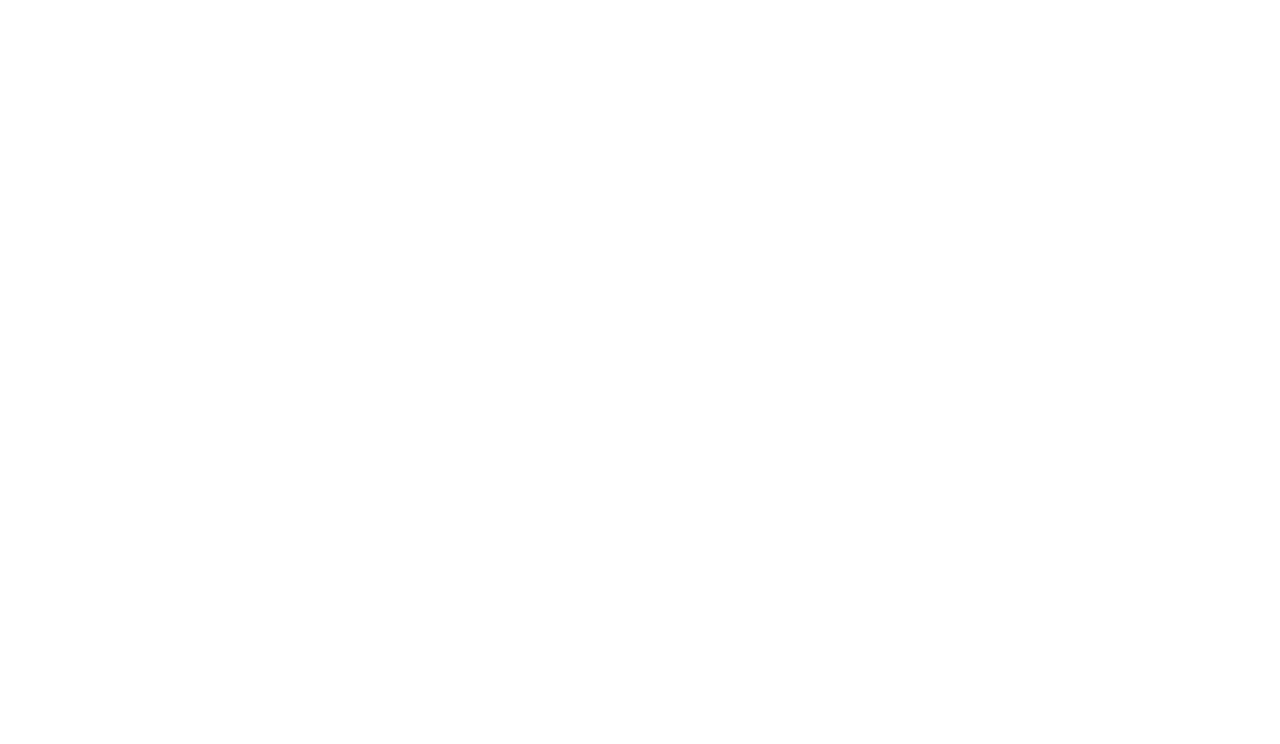
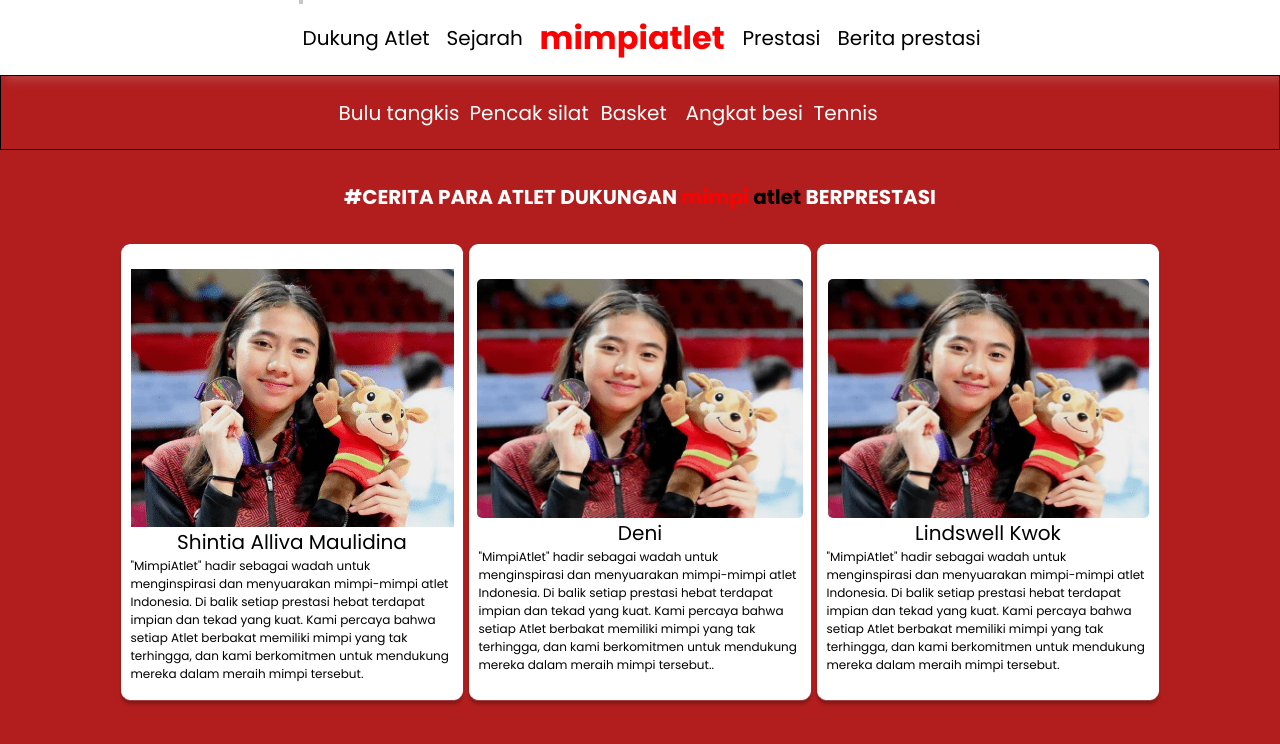
Before and after one commit to Fauzanmhr/mimpiatlet, a plain HTML site: page page/prestasi.html in a window 1280 px wide. Drawn offline with Linux system fonts and the light colour scheme; files that its build step writes are made by us from their sources.

Commit message:
prestasi

```diff
--- /dev/null
+++ b/asset/css/prestasi.css
@@ -0,0 +1,351 @@
+.prestasi-container {
+    width: 100%;
+    display: flex;
+    overflow: auto;
+    min-height: 100vh;
+    align-items: center;
+    flex-direction: column;
+    background-color: #B21E1E;
+  }
+  .prestasi-navbar {
+    width: 100%;
+    height: 75px;
+    display: flex;
+    position: relative;
+    box-shadow: 5px 5px 10px 0px #d4d4d4;
+    align-items: flex-start;
+    flex-shrink: 1;
+    justify-content: center;
+    background-color: rgba(255, 255, 255, 1);
+  }
+  .prestasi-container1 {
+    border: 2px dashed rgba(120, 120, 120, 0.4);
+    display: flex;
+    align-items: flex-start;
+    justify-content: center;
+  }
+  .prestasi-text {
+    color: rgba(0, 0, 0, 1);
+    width: 128px;
+    height: auto;
+    font-size: 20px;
+    align-self: center;
+    font-style: Regular;
+    text-align: left;
+    font-family: Poppins;
+    font-weight: 400;
+    line-height: normal;
+    font-stretch: normal;
+    margin-right: 1rem;
+    text-decoration: none;
+  }
+  .prestasi-text02 {
+    color: rgb(0, 0, 0);
+    width: 77px;
+    height: auto;
+    font-size: 20px;
+    align-self: center;
+    font-style: Regular;
+    text-align: left;
+    font-family: Poppins;
+    font-weight: 400;
+    line-height: normal;
+    font-stretch: normal;
+    margin-right: 1rem;
+    text-decoration: none;
+  }
+  .prestasi-text03 {
+    color: rgb(255, 0, 0);
+    width: 187px;
+    height: auto;
+    font-size: 32px;
+    align-self: center;
+    font-style: Bold;
+    text-align: left;
+    font-family: Poppins;
+    font-weight: 700;
+    line-height: normal;
+    font-stretch: normal;
+    text-decoration: none;
+  }
+  .prestasi-text04 {
+    color: #ff0000;
+  }
+  .prestasi-text05 {
+    color: #000000;
+  }
+  .prestasi-text06 {
+    color: rgba(0, 0, 0, 1);
+    width: 79px;
+    height: auto;
+    font-size: 20px;
+    align-self: center;
+    font-style: Regular;
+    text-align: left;
+    font-family: Poppins;
+    font-weight: 400;
+    line-height: normal;
+    margin-left: 1rem;
+    font-stretch: normal;
+    text-decoration: none;
+  }
+  .prestasi-text08 {
+    color: rgba(0, 0, 0, 1);
+    width: 144px;
+    height: auto;
+    font-size: 20px;
+    align-self: center;
+    font-style: Regular;
+    text-align: left;
+    font-family: Poppins;
+    font-weight: 400;
+    line-height: normal;
+    margin-left: 1rem;
+    font-stretch: normal;
+    text-decoration: none;
+  }
+  .prestasi-bar {
+    width: 100%;
+    height: 75px;
+    display: flex;
+    position: relative;
+    align-items: center;
+    flex-shrink: 1;
+    border-color: var(--dl-color-gray-black);
+    border-width: 1px;
+    flex-direction: row;
+    justify-content: center;
+    background-color: rgba(178, 30, 30, 0.78);
+  }
+  .prestasi-text10 {
+    color: rgba(255, 255, 255, 1);
+    width: 131px;
+    height: auto;
+    font-size: 20px;
+    font-style: Regular;
+    text-align: left;
+    font-family: Poppins;
+    font-weight: 400;
+    line-height: normal;
+    font-stretch: normal;
+    text-decoration: none;
+  }
+  .prestasi-text12 {
+    color: rgba(255, 255, 255, 1);
+    width: 131px;
+    height: auto;
+    font-size: 20px;
+    font-style: Regular;
+    text-align: left;
+    font-family: Poppins;
+    font-weight: 400;
+    line-height: normal;
+    font-stretch: normal;
+    text-decoration: none;
+  }
+  .prestasi-text14 {
+    color: rgb(255, 255, 255);
+    width: 85px;
+    height: auto;
+    font-size: 20px;
+    font-style: Regular;
+    text-align: left;
+    font-family: Poppins;
+    font-weight: 400;
+    line-height: normal;
+    font-stretch: normal;
+    text-decoration: none;
+  }
+  .prestasi-text15 {
+    color: rgba(255, 255, 255, 1);
+    width: 128px;
+    height: auto;
+    font-size: 20px;
+    font-style: Regular;
+    text-align: left;
+    font-family: Poppins;
+    font-weight: 400;
+    line-height: normal;
+    font-stretch: normal;
+    text-decoration: none;
+  }
+  .prestasi-text17 {
+    color: rgba(255, 255, 255, 1);
+    width: 128px;
+    height: auto;
+    font-size: 20px;
+    font-style: Regular;
+    text-align: left;
+    font-family: Poppins;
+    font-weight: 400;
+    line-height: normal;
+    font-stretch: normal;
+    text-decoration: none;
+  }
+  .prestasi-text19 {
+    color: rgba(255, 255, 255, 1);
+    height: auto;
+    margin: 2rem;
+    font-size: 20px;
+    font-style: Bold;
+    text-align: left;
+    font-family: Poppins;
+    font-weight: 700;
+    line-height: normal;
+    font-stretch: normal;
+    text-decoration: none;
+  }
+  .prestasi-text20 {
+    color: rgba(255, 255, 255, 1);
+  }
+  .prestasi-text21 {
+    color: rgba(255, 0, 0, 1);
+  }
+  .prestasi-text22 {
+    color: rgba(0, 0, 0, 1);
+  }
+  .prestasi-container2 {
+    flex: 0 0 auto;
+    width: auto;
+    height: 464px;
+    display: flex;
+    align-items: flex-start;
+    justify-content: center;
+  }
+  .prestasi-container3 {
+    flex: 0 0 auto;
+    width: auto;
+    height: 464px;
+    display: flex;
+    align-items: flex-start;
+    justify-content: center;
+  }
+  .prestasi-rectangle16 {
+    width: 348px;
+    height: 464px;
+    display: flex;
+    align-self: flex-start;
+    align-items: center;
+    border-radius: 10px;
+    flex-direction: column;
+    background-size: cover;
+    justify-content: center;
+    background-image: url('/asset/img/white.png');
+    background-position: center;
+  }
+  .prestasi-image5 {
+    width: 323px;
+    height: 258px;
+    align-self: center;
+  }
+  .prestasi-text24 {
+    color: rgba(0, 0, 0, 1);
+    height: auto;
+    font-size: 20px;
+    align-self: center;
+    font-style: Regular;
+    text-align: left;
+    font-family: Poppins;
+    font-weight: 400;
+    line-height: normal;
+    font-stretch: normal;
+    text-decoration: none;
+  }
+  .prestasi-text26 {
+    color: rgba(0, 0, 0, 1);
+    width: 323px;
+    height: auto;
+    font-size: 12px;
+    align-self: center;
+    font-style: Regular;
+    text-align: left;
+    font-family: Poppins;
+    font-weight: 400;
+    line-height: normal;
+    font-stretch: normal;
+    text-decoration: none;
+  }
+  .prestasi-rectangle17 {
+    width: 348px;
+    height: 464px;
+    display: flex;
+    align-items: center;
+    border-radius: 10px;
+    flex-direction: column;
+    background-size: cover;
+    justify-content: center;
+    background-image: url('/asset/img/white.png');
+    background-position: center;
+  }
+  .prestasi-image12 {
+    width: 326px;
+    height: 239px;
+    border-radius: 5px;
+  }
+  .prestasi-text28 {
+    color: rgba(0, 0, 0, 1);
+    height: auto;
+    font-size: 20px;
+    font-style: Regular;
+    text-align: left;
+    font-family: Poppins;
+    font-weight: 400;
+    line-height: normal;
+    font-stretch: normal;
+    text-decoration: none;
+  }
+  .prestasi-text30 {
+    color: rgba(0, 0, 0, 1);
+    width: 323px;
+    height: auto;
+    font-size: 12px;
+    font-style: Regular;
+    text-align: left;
+    font-family: Poppins;
+    font-weight: 400;
+    line-height: normal;
+    font-stretch: normal;
+    text-decoration: none;
+  }
+  .prestasi-rectangle20 {
+    width: 348px;
+    height: 464px;
+    display: flex;
+    align-items: center;
+    border-radius: 10px;
+    flex-direction: column;
+    background-size: cover;
+    justify-content: center;
+    background-image: url('/asset/img/white.png');
+    background-position: center;
+  }
+  .prestasi-image15 {
+    width: 321px;
+    height: 239px;
+    border-radius: 5px;
+  }
+  .prestasi-text32 {
+    color: rgba(0, 0, 0, 1);
+    height: auto;
+    font-size: 20px;
+    font-style: Regular;
+    text-align: left;
+    font-family: Poppins;
+    font-weight: 400;
+    line-height: normal;
+    font-stretch: normal;
+    text-decoration: none;
+  }
+  .prestasi-text34 {
+    color: rgba(0, 0, 0, 1);
+    width: 323px;
+    height: auto;
+    font-size: 12px;
+    font-style: Regular;
+    text-align: left;
+    font-family: Poppins;
+    font-weight: 400;
+    line-height: normal;
+    font-stretch: normal;
+    text-decoration: none;
+  }
--- a/page/prestasi.html
+++ b/page/prestasi.html
@@ -0,0 +1,140 @@
+<!DOCTYPE html>
+<html lang="en">
+  <head>
+    <title>prestasi</title>
+    <meta property="og:title" content="prestasi" />
+    <meta name="viewport" content="width=device-width, initial-scale=1.0" />
+    <meta charset="utf-8" />
+    <meta property="twitter:card" content="summary_large_image" />
+
+    <style data-tag="reset-style-sheet">
+      html {  line-height: 1.15;}body {  margin: 0;}* {  box-sizing: border-box;  border-width: 0;  border-style: solid;}p,li,ul,pre,div,h1,h2,h3,h4,h5,h6,figure,blockquote,figcaption {  margin: 0;  padding: 0;}button {  background-color: transparent;}button,input,optgroup,select,textarea {  font-family: inherit;  font-size: 100%;  line-height: 1.15;  margin: 0;}button,select {  text-transform: none;}button,[type="button"],[type="reset"],[type="submit"] {  -webkit-appearance: button;}button::-moz-focus-inner,[type="button"]::-moz-focus-inner,[type="reset"]::-moz-focus-inner,[type="submit"]::-moz-focus-inner {  border-style: none;  padding: 0;}button:-moz-focus,[type="button"]:-moz-focus,[type="reset"]:-moz-focus,[type="submit"]:-moz-focus {  outline: 1px dotted ButtonText;}a {  color: inherit;  text-decoration: inherit;}input {  padding: 2px 4px;}img {  display: block;}html { scroll-behavior: smooth  }
+    </style>
+    <style data-tag="default-style-sheet">
+      html {
+        font-family: Inter;
+        font-size: 16px;
+      }
+
+      body {
+        font-weight: 400;
+        font-style:normal;
+        text-decoration: none;
+        text-transform: none;
+        letter-spacing: normal;
+        line-height: 1.15;
+        color: var(--dl-color-gray-black);
+        background-color: var(--dl-color-gray-white);
+
+      }
+    </style>
+    <link
+      rel="stylesheet"
+      href="https://fonts.googleapis.com/css2?family=Inter:wght@100;200;300;400;500;600;700;800;900&amp;display=swap"
+      data-tag="font"
+    />
+    <link
+      rel="stylesheet"
+      href="https://fonts.googleapis.com/css2?family=Poppins:ital,wght@0,100;0,200;0,300;0,400;0,500;0,600;0,700;0,800;0,900;1,100;1,200;1,300;1,400;1,500;1,600;1,700;1,800;1,900&amp;display=swap"
+      data-tag="font"
+    />
+    <link rel="stylesheet" href="./style.css" />
+  </head>
+  <body>
+    <div>
+      <link href="/asset/css/prestasi.css" rel="stylesheet" />
+
+      <div class="prestasi-container">
+        <div class="prestasi-navbar">
+          <div class="prestasi-container1"></div>
+          <a href="../index.html" class="prestasi-text">
+            <span>Dukung Atlet</span>
+          </a>
+          <a href="history.html" class="prestasi-text02">Sejarah</a>
+          <a href="index.html" class="prestasi-text03">
+            <span class="prestasi-text04">mimpiatlet</span>
+          </a>
+          <a href="prestasi.html" class="prestasi-text06">
+            <span>Prestasi</span>
+          </a>
+          <a href="news.html" class="prestasi-text08">
+            <span>Berita prestasi</span>
+          </a>
+        </div>
+        <div class="prestasi-bar">
+          <span class="prestasi-text10"><span>Bulu tangkis</span></span>
+          <span class="prestasi-text12"><span>Pencak silat</span></span>
+          <span class="prestasi-text14">Basket</span>
+          <span class="prestasi-text15"><span>Angkat besi</span></span>
+          <span class="prestasi-text17"><span>Tennis</span></span>
+        </div>
+        <span class="prestasi-text19">
+          <span class="prestasi-text20">#CERITA PARA ATLET DUKUNGAN</span>
+          <span class="prestasi-text21">mimpi</span>
+          <span class="prestasi-text22">atlet</span>
+          <span>BERPRESTASI</span>
+        </span>
+        <div class="prestasi-container2">
+          <div class="prestasi-container3">
+            <div class="prestasi-rectangle16">
+              <img
+                src="/asset/img/pemenang.png"
+                alt="image55712"
+                class="prestasi-image5"
+              />
+              <span class="prestasi-text24">
+                <span>Shintia Alliva Maulidina</span>
+              </span>
+              <span class="prestasi-text26">
+                <span>
+                  "MimpiAtlet" hadir sebagai wadah untuk menginspirasi dan
+                  menyuarakan mimpi-mimpi atlet Indonesia. Di balik setiap
+                  prestasi hebat terdapat impian dan tekad yang kuat. Kami
+                  percaya bahwa setiap Atlet berbakat memiliki mimpi yang tak
+                  terhingga, dan kami berkomitmen untuk mendukung mereka dalam
+                  meraih mimpi tersebut.
+                </span>
+              </span>
+            </div>
+            <div class="prestasi-rectangle17">
+              <img
+                src="/asset/img/pemenang.png"
+                alt="image125714"
+                class="prestasi-image12"
+              />
+              <span class="prestasi-text28"><span>Deni</span></span>
+              <span class="prestasi-text30">
+                <span>
+                  "MimpiAtlet" hadir sebagai wadah untuk menginspirasi dan
+                  menyuarakan mimpi-mimpi atlet Indonesia. Di balik setiap
+                  prestasi hebat terdapat impian dan tekad yang kuat. Kami
+                  percaya bahwa setiap Atlet berbakat memiliki mimpi yang tak
+                  terhingga, dan kami berkomitmen untuk mendukung mereka dalam
+                  meraih mimpi tersebut..
+                </span>
+              </span>
+            </div>
+          </div>
+          <div class="prestasi-rectangle20">
+            <img
+              src="/asset/img/pemenang.png"
+              alt="image155714"
+              class="prestasi-image15"
+            />
+            <span class="prestasi-text32"><span>Lindswell Kwok</span></span>
+            <span class="prestasi-text34">
+              <span>
+                "MimpiAtlet" hadir sebagai wadah untuk menginspirasi dan
+                menyuarakan mimpi-mimpi atlet Indonesia. Di balik setiap
+                prestasi hebat terdapat impian dan tekad yang kuat. Kami percaya
+                bahwa setiap Atlet berbakat memiliki mimpi yang tak terhingga,
+                dan kami berkomitmen untuk mendukung mereka dalam meraih mimpi
+                tersebut.
+              </span>
+            </span>
+          </div>
+        </div>
+      </div>
+    </div>
+  </body>
+</html>
```
Also changed, not shown: page/campaign.html (+1 -1 lines), page/news.html (+1 -1 lines), page/newsdetail.html (+1 -1 lines), asset/img/pemenang.png (added), asset/img/white.png (added), page/berita_prestasi.html (deleted), page/info_campaign.html (deleted), page/sejarah.html (deleted).
